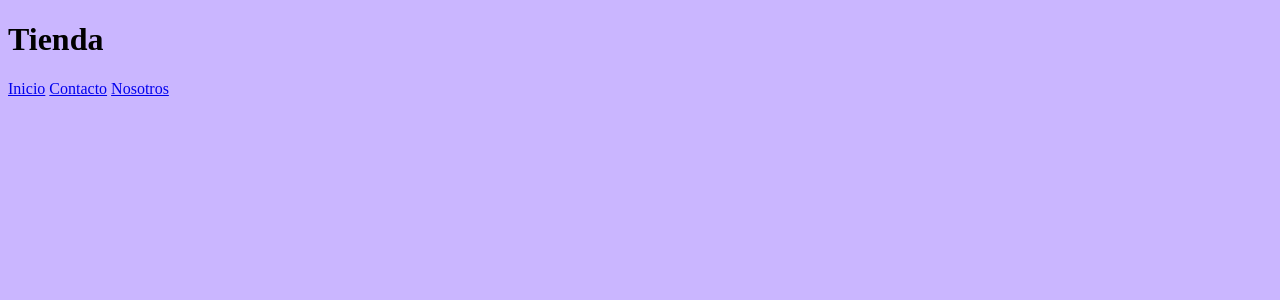
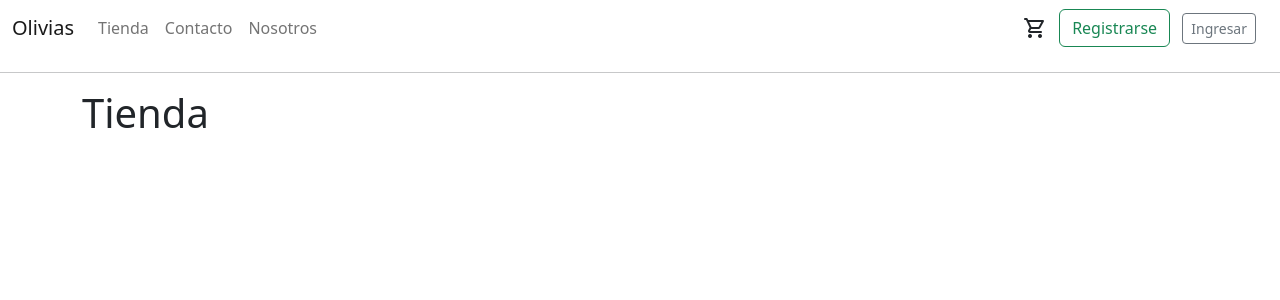
Before and after one commit to JehuAravena/Portafolio-titulo-DUOC, a Django app: template Olivias/tienda/templates/tienda/tienda.html in a window 1280 px wide. Shown: the top 300 px of the page. Run offline with Django 4.2, Linux system fonts and the light colour scheme; the template is opened without the code that fills it, so the values that code supplies are empty.

Commit message:
se genera el diseño de los HTML

```diff
--- a/Olivias/tienda/templates/tienda/inicio.html
+++ b/Olivias/tienda/templates/tienda/inicio.html
@@ -1,19 +1,83 @@
 {% load static %}
 <!DOCTYPE html>
 <html lang="es-CL">
-<head>
-    <meta charset="UTF-8">
-    <meta http-equiv="X-UA-Compatible" content="IE=edge">
-    <meta name="viewport" content="width=device-width, initial-scale=1.0">
+  <head>
+    <meta charset="UTF-8" />
+    <meta http-equiv="X-UA-Compatible" content="IE=edge" />
+    <meta name="viewport" content="width=device-width, initial-scale=1.0" />
     <title>Inicio</title>
-    <!--Carga CSS-->
-    <link rel="stylesheet" href="{% static 'css/estilos.css' %}">
-</head>
-<body>
-    <h1>Inicio</h1>
-    <!-- Carga de las demas paginas -->
-    <a href="{% url 'tienda' %}">Tienda</a>
-    <a href="{% url 'contacto' %}">Contacto</a>
-    <a href="{% url 'nosotros' %}">Nosotros</a>
-</body>
+
+    <!-- Carga CSS -->
+    <link rel="stylesheet" href="{% static 'css/estilos.css' %}" />
+
+    <!-- Bootstrap -->
+    <link
+      href="https://cdn.jsdelivr.net/npm/bootstrap@5.2.1/dist/css/bootstrap.min.css"
+      rel="stylesheet"
+      integrity="sha384-iYQeCzEYFbKjA/T2uDLTpkwGzCiq6soy8tYaI1GyVh/UjpbCx/TYkiZhlZB6+fzT"
+      crossorigin="anonymous"
+    />
+
+    <!-- Google icons -->
+    <link
+      rel="stylesheet"
+      href="https://fonts.googleapis.com/css2?family=Material+Symbols+Rounded:opsz,wght,FILL,GRAD@20..48,100..700,0..1,-50..200"
+    />
+  </head>
+  <body>
+    <nav class="navbar navbar-expand-lg">
+      <div class="container-fluid">
+        <a class="navbar-brand" href="{% url 'inicio' %}">Olivias</a>
+        <button
+          class="navbar-toggler"
+          type="button"
+          data-bs-toggle="collapse"
+          data-bs-target="#navbarSupportedContent"
+          aria-controls="navbarSupportedContent"
+          aria-expanded="false"
+          aria-label="Toggle navigation"
+        >
+          <span class="navbar-toggler-icon"></span>
+        </button>
+        <div class="collapse navbar-collapse" id="navbarSupportedContent">
+          <ul class="navbar-nav me-auto mb-2 mb-lg-0">
+            <li class="nav-item">
+              <a class="nav-link" href="{% url 'tienda' %}">Tienda</a>
+            </li>
+            <li class="nav-item">
+              <a class="nav-link" href="{% url 'contacto' %}">Contacto</a>
+            </li>
+            <li class="nav-item">
+              <a class="nav-link" href="{% url 'nosotros' %}">Nosotros</a>
+            </li>
+          </ul>
+          <span class="material-symbols-rounded"> shopping_cart </span>
+          <div>
+            <form class="container-fluid justify-content-start">
+              <button class="btn btn-outline-success me-2" type="button">
+                Registrarse
+              </button>
+              <button class="btn btn-sm btn-outline-secondary" type="button">
+                Ingresar
+              </button>
+            </form>
+          </div>
+        </div>
+      </div>
+    </nav>
+    <hr />
+
+    <div class="container">
+      {% block content %}
+      <h1>Inicio</h1>
+      {% endblock content%}
+    </div>
+
+    <!-- JavaScript Bundle with Popper -->
+    <script
+      src="https://cdn.jsdelivr.net/npm/bootstrap@5.2.1/dist/js/bootstrap.bundle.min.js"
+      integrity="sha384-u1OknCvxWvY5kfmNBILK2hRnQC3Pr17a+RTT6rIHI7NnikvbZlHgTPOOmMi466C8"
+      crossorigin="anonymous"
+    ></script>
+  </body>
 </html>
--- a/Olivias/tienda/templates/tienda/tienda.html
+++ b/Olivias/tienda/templates/tienda/tienda.html
@@ -1,19 +1,18 @@
-{% load static %}
+{% extends 'tienda/inicio.html' %} {% load static %}
+
 <!DOCTYPE html>
 <html lang="es-CL">
-<head>
-    <meta charset="UTF-8">
-    <meta http-equiv="X-UA-Compatible" content="IE=edge">
-    <meta name="viewport" content="width=device-width, initial-scale=1.0">
+  <head>
+    <meta charset="UTF-8" />
+    <meta http-equiv="X-UA-Compatible" content="IE=edge" />
+    <meta name="viewport" content="width=device-width, initial-scale=1.0" />
     <title>Tienda</title>
-    <!--Carga CSS-->
-    <link rel="stylesheet" href="{% static 'css/estilos.css' %}">
-</head>
-<body>
+    <!-- Carga CSS -->
+    <link rel="stylesheet" href="{% static 'css/estilos.css' %}" />
+  </head>
+  <body>
+    {% block content %}
     <h1>Tienda</h1>
-    <!-- Carga de las demas paginas -->
-    <a href="{% url 'inicio' %}">Inicio</a>
-    <a href="{% url 'contacto' %}">Contacto</a>
-    <a href="{% url 'nosotros' %}">Nosotros</a>
-</body>
+    {% endblock content%}
+  </body>
 </html>
```
Also changed, not shown: Olivias/tienda/templates/tienda/contacto.html (+13 -14 lines), Olivias/tienda/templates/tienda/nosotros.html (+13 -14 lines).
